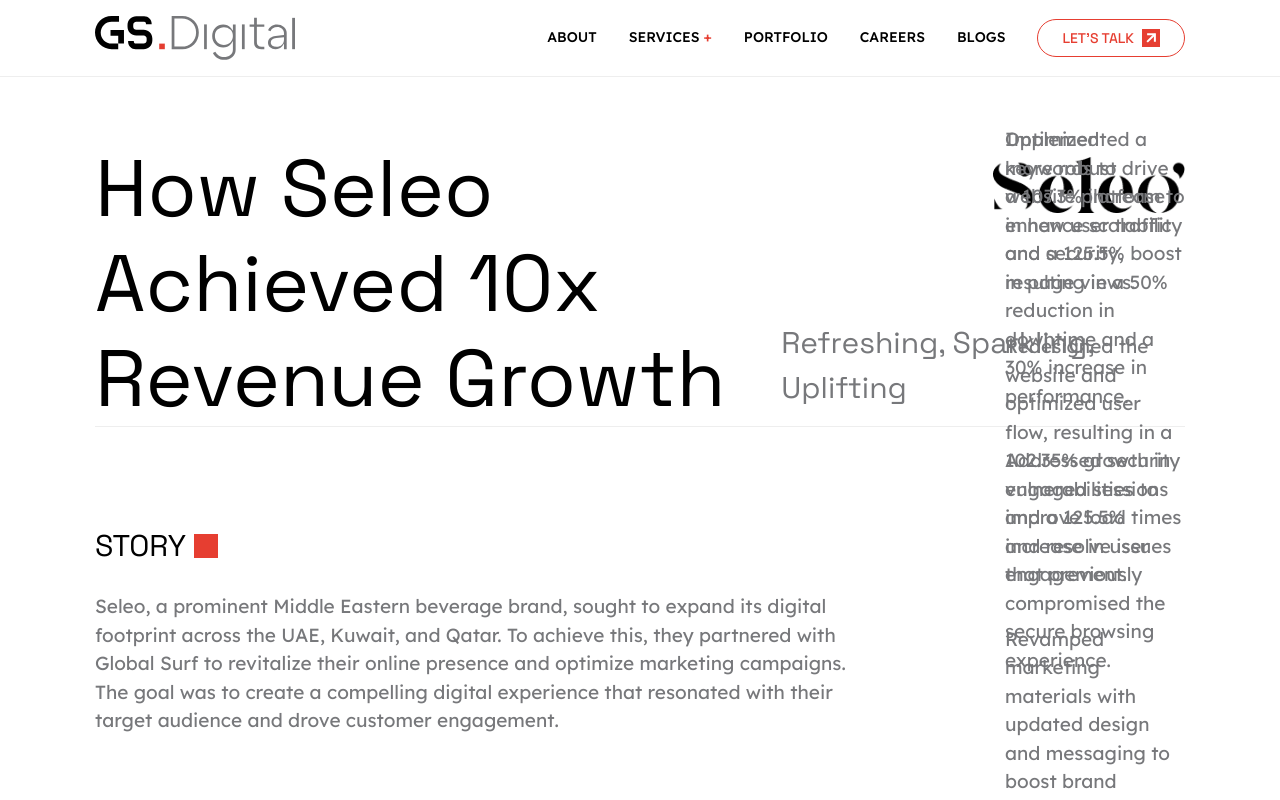
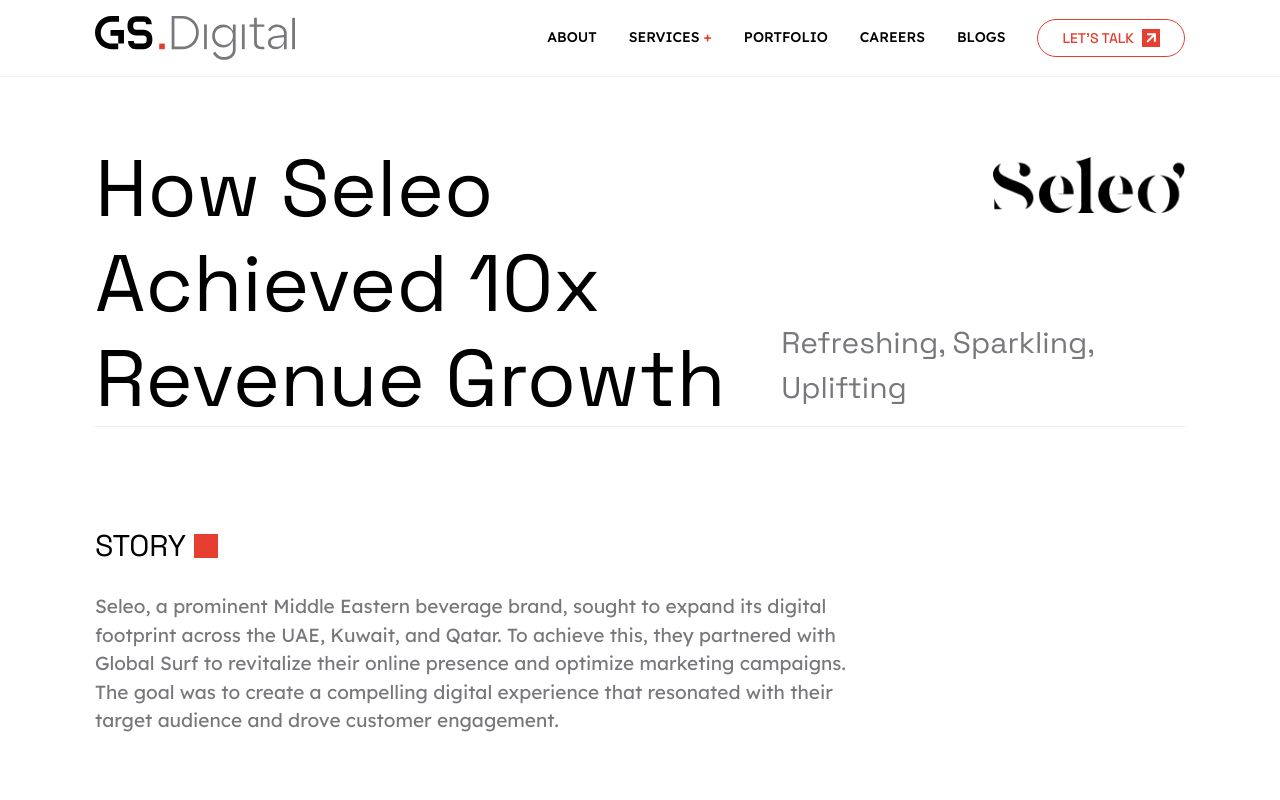
Before and after one commit to globalsurfdevs/global_digital, a Next.js app: page /case-study in a window 1280 px wide. Shown: the top 800 px of the page. Built offline with nearby package versions, Linux system fonts and the light colour scheme.

Commit message:
fixed ul and li items

```diff
--- a/app/globals.css
+++ b/app/globals.css
@@ -127,13 +127,13 @@ body {
   align-items: center;
 }
 
-ul,
-li {
+.mobile-menu-ul,
+.mobile-menu-li {
   margin: 0;
   padding: 0;
 }
 
-ul {
+.mobile-menu-ul {
   padding: 25px;
   position: absolute;
   top: 100px;
@@ -142,7 +142,7 @@ ul {
   z-index: 5;
 }
 
-li {
+.mobile-menu-li {
   list-style: none;
   margin-bottom: 20px;
   display: flex;
```
